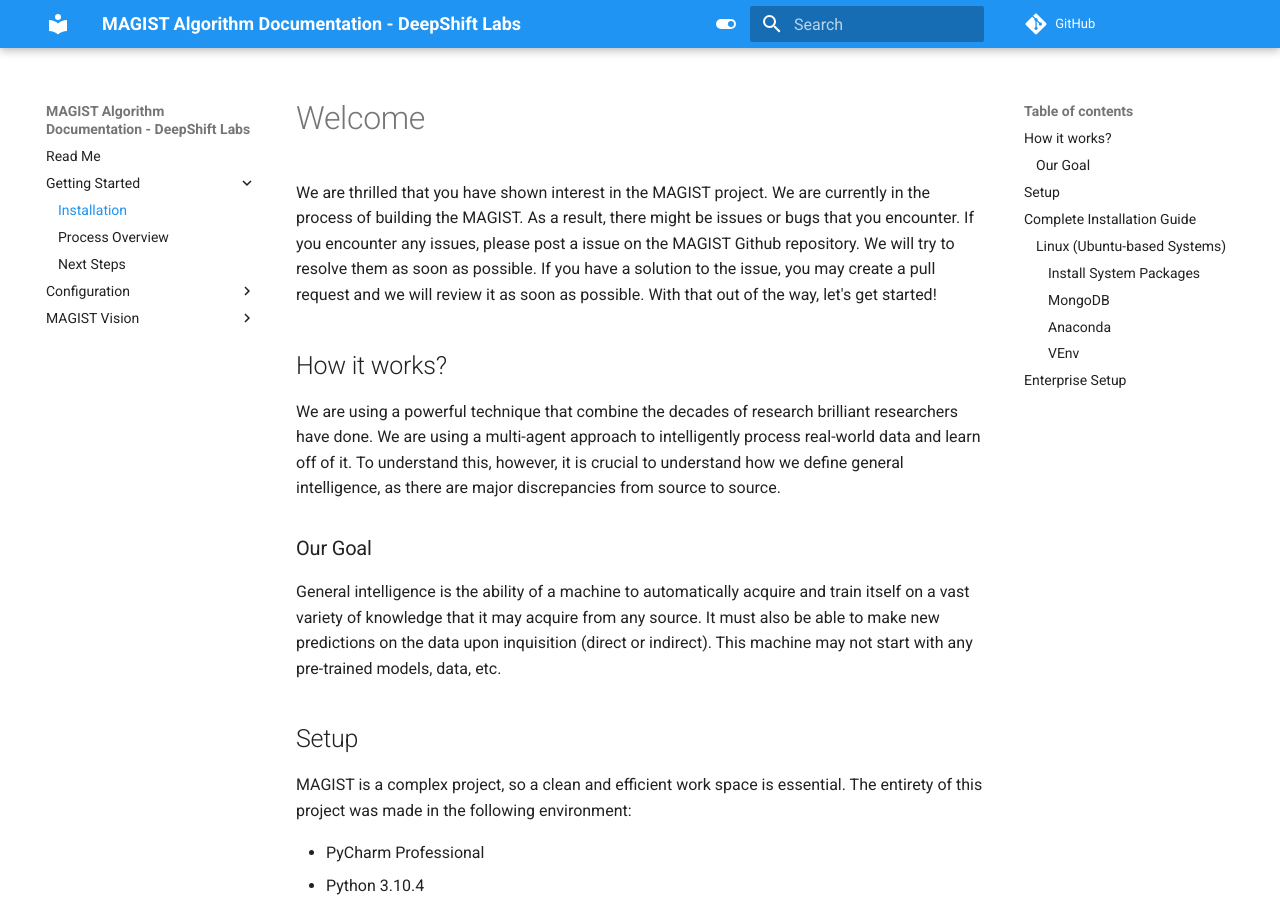
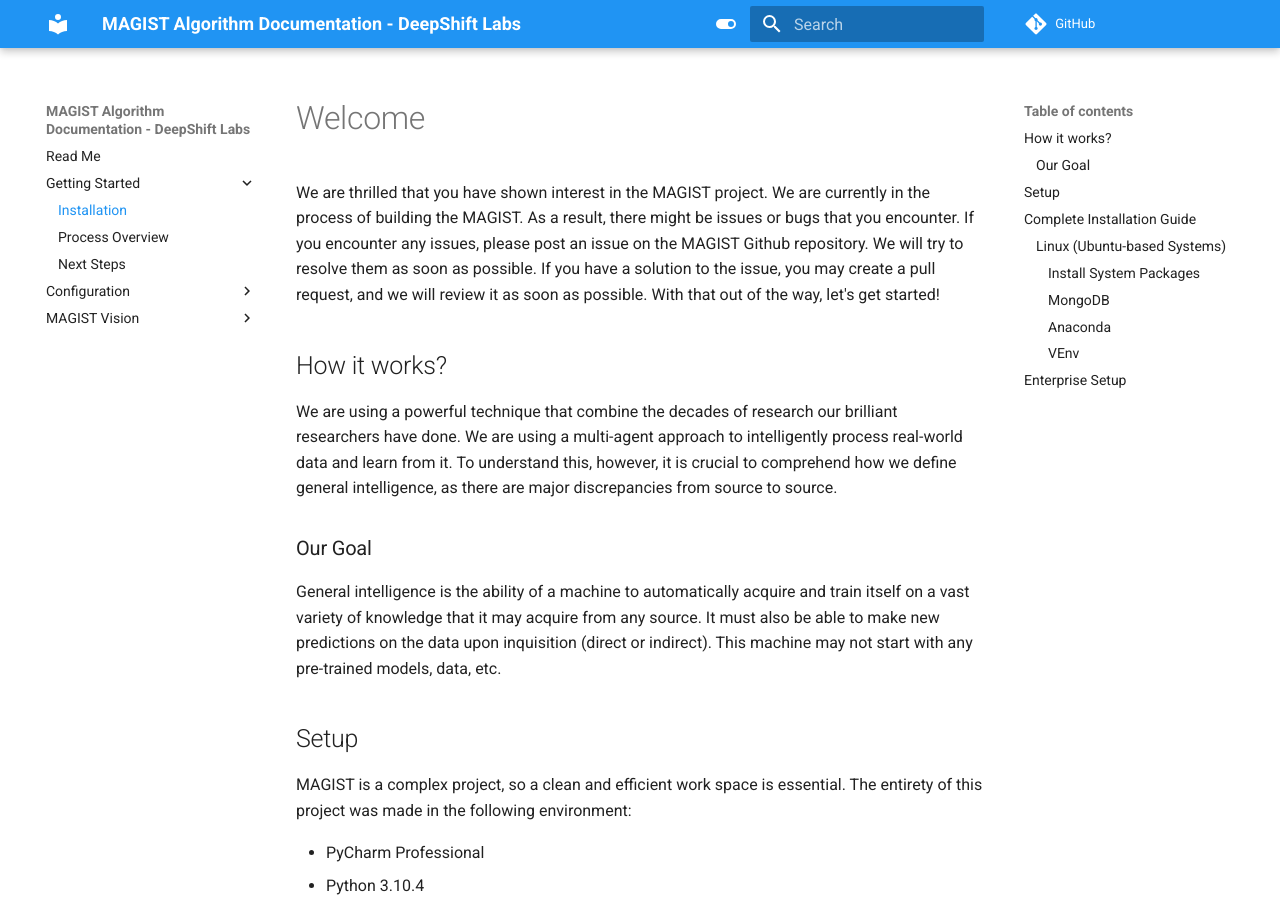
Before and after one commit to DragonflyRobotics/DeepShift-Project-Documentation-Fork, an MkDocs documentation site: the page built from docs/Getting Started/1 - Initial Steps.md, in a window 1280 px wide and 900 px high. Built offline with MkDocs 1.6.1 and Material for MkDocs 9.7.7, drawn with Linux system fonts in a browser that asks for light colours; comment, search, counter and statistics services are not loaded; some of the changed text lies outside the part shown.

Commit message:
Update 1 - Initial Steps.md

```diff
--- a/docs/Getting Started/1 - Initial Steps.md
+++ b/docs/Getting Started/1 - Initial Steps.md
@@ -1,13 +1,13 @@
 # Welcome
 We are thrilled that you have shown interest in the MAGIST project. We are currently in the process of building the
-MAGIST. As a result, there might be issues or bugs that you encounter. If you encounter any issues, please post a issue
+MAGIST. As a result, there might be issues or bugs that you encounter. If you encounter any issues, please post an issue
 on the MAGIST Github repository. We will try to resolve them as soon as possible. If you have a solution to the issue,
-you may create a pull request and we will review it as soon as possible. With that out of the way, let's get started!
+you may create a pull request, and we will review it as soon as possible. With that out of the way, let's get started!
 
 ## How it works?
-We are using a powerful technique that combine the decades of research brilliant researchers have done. We are using a
-multi-agent approach to intelligently process real-world data and learn off of it. To understand this, however, it is
-crucial to understand how we define general intelligence, as there are major discrepancies from source to source.
+We are using a powerful technique that combine the decades of research our brilliant researchers have done. We are using a
+multi-agent approach to intelligently process real-world data and learn from it. To understand this, however, it is
+crucial to comprehend how we define general intelligence, as there are major discrepancies from source to source.
 
 ### Our Goal
 General intelligence is the ability of a machine to automatically acquire and train itself on a vast variety of knowledge that it may acquire from any source. It must also be able to make new predictions on the data upon inquisition (direct or indirect). This machine may not start with any pre-trained models, data, etc.
```
Also changed, not shown: other parts of docs/Getting Started/1 - Initial Steps.md (+1 -1 lines).
